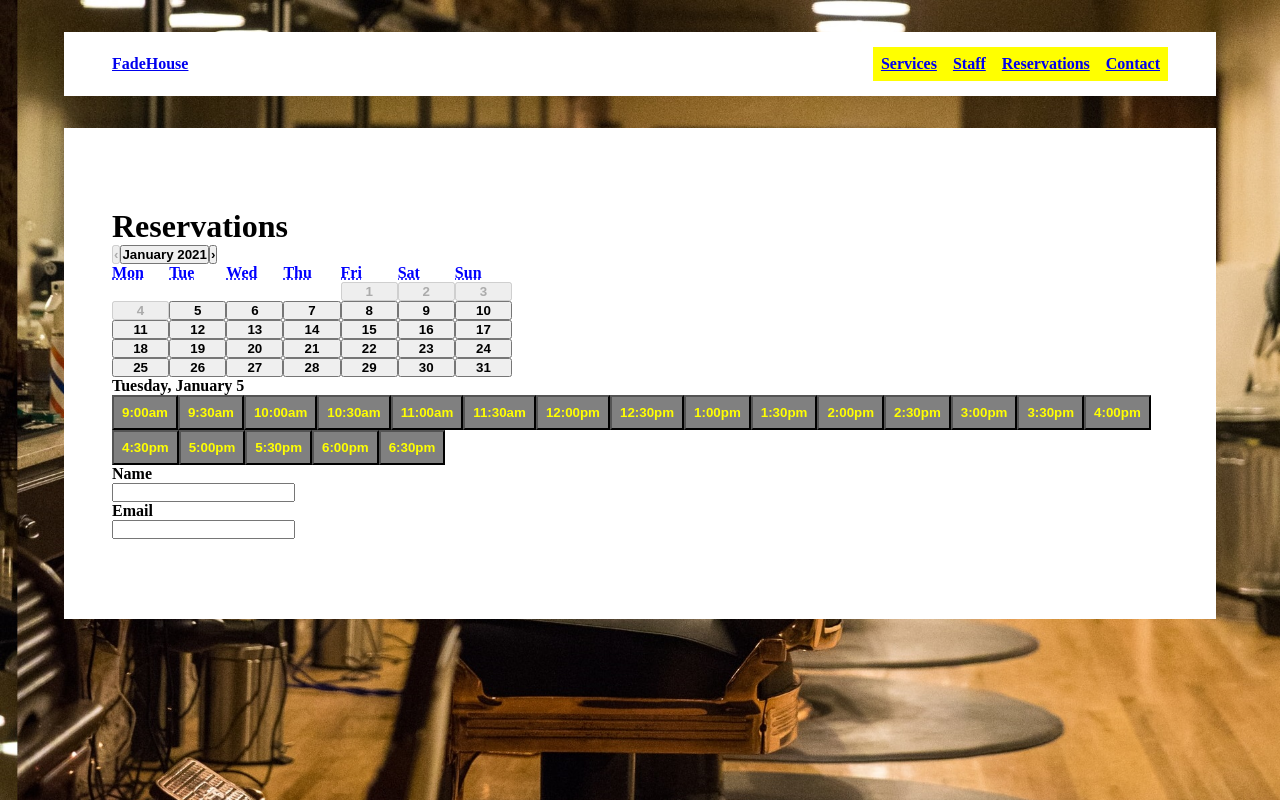
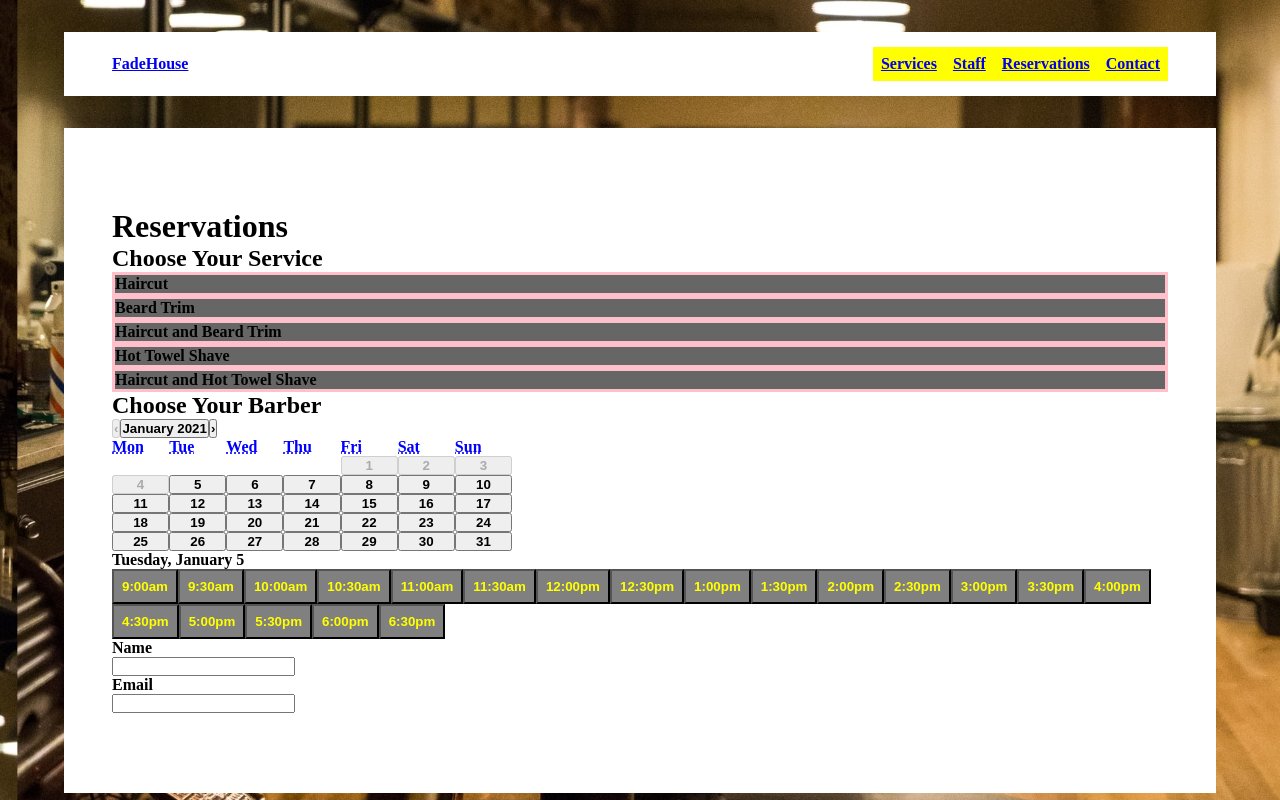
Before and after one commit to Ashikin8888ckinx2/RoycePdev, a React (Create React App) app: page /reservations in a window 1280 px wide. Built offline with nearby package versions, Linux system fonts and the light colour scheme.

Commit message:
services done starting barber

```diff
--- a/src/App.js
+++ b/src/App.js
@@ -1,5 +1,5 @@
 import React from 'react'
-import { Services } from './components/Services'
+import { Services } from './components/services/Services'
 import { Staff } from './components/Staff'
 import { Home } from './components/Home'
 import { Contact } from './components/Contact'
--- a/src/components/Services.jsx
+++ /dev/null
@@ -1,55 +0,0 @@
-import React from 'react'
-import { Service } from './Service'
-import '../stylesheets/services.css'
-
-export const Services = () => {
-
-
-  const services = [
-    {
-      name: 'Haircut',
-      price: '$35',
-      description:
-        'All Haricuts are finished with a Hot Lather Neck Shave and a Hot Towel and Shoulder Massage',
-    },
-    {
-      name: 'Beard Trim',
-      price: '$35',
-      description:
-        'All Beard Trims are finished with 2 Hot Towels and a Hot Lather Neck Shave complete with a Cold Towel',
-    },
-    {
-      name: 'Haircut and Beard Trim',
-      price: '$65',
-      description:
-        'Haircut and Beard Trim with Hot Towels and a Shoulder Massage',
-    },
-    {
-      name: 'How Towel Shave',
-      price: '45',
-      description:
-        '3 Hot Towels and 1 Cold Towel Process. All shaves are performed just like the way they did back in the day!',
-    },
-    {
-      name: 'The Works',
-      price: '$75',
-      description: 'Haircut and Hot Towel Shave',
-    },
-  ]
-
-  return (
-    <div className='services-container'>
-      <h1>Services</h1>
-      <div className="service-card-container">
-      {services.map((service) => (
-        <Service
-          key={service.name}
-          name={service.name}
-          price={service.price}
-          description={service.description}
-        />
-      ))}
-      </div>
-    </div>
-  )
-}
--- a/src/components/reservations/ResPageOne.jsx
+++ b/src/components/reservations/ResPageOne.jsx
@@ -1,10 +1,9 @@
 import { useState, useRef, useEffect } from 'react'
 import Calendar from 'react-calendar'
+import { servicesArray } from '../services/servicesArray'
 import '../../stylesheets/reservations.css'
 
 export const ResPageOne = () => {
-
-
   const weekday = new Array(7)
   weekday[0] = 'Sunday'
   weekday[1] = 'Monday'
@@ -55,6 +54,7 @@ export const ResPageOne = () => {
   const [apptTime, setApptTime] = useState()
   const [name, setName] = useState()
   const [email, setEmail] = useState()
+  const [service, setService] = useState()
 
   const selectedDay = weekday[String(date.getDay())]
   const selectedMonth = month[String(date.getMonth())]
@@ -66,11 +66,13 @@ export const ResPageOne = () => {
 
   return (
     <div>
+      <h2>Choose Your Service </h2>
+      {servicesArray.map((e) => (
+        <div onClick={() => setService(e.name)}  className='reservation-service'>{e.name}</div>
+      ))}
+      <div>{service}</div>
 
-
-
-
-
+      <h2>Choose Your Barber</h2>
 
       <Calendar
         className='calendar'
@@ -81,7 +83,10 @@ export const ResPageOne = () => {
         showNeighboringMonth={false}
         minDate={new Date()}
       />
-      <div> {selectedDay +"," + ' ' + selectedMonth + ' ' + selectedDate} </div>
+      <div>
+        {' '}
+        {selectedDay + ',' + ' ' + selectedMonth + ' ' + selectedDate}{' '}
+      </div>
 
       {times.map((time) => (
         <button
@@ -95,12 +100,12 @@ export const ResPageOne = () => {
       <div className='time-button-container'></div>
       <div>{apptTime}</div>
       <div>Name</div>
-      <input onChange={e => setName(e.target.value) } type="text"></input>
-       <div>{name}</div>
+      <input onChange={(e) => setName(e.target.value)} type='text'></input>
+      <div>{name}</div>
 
       <div>Email</div>
-      <input type="email" onChange={e => setEmail(e.target.value)}></input>
-        <div>{email}</div>
+      <input type='email' onChange={(e) => setEmail(e.target.value)}></input>
+      <div>{email}</div>
     </div>
   )
 }
--- /dev/null
+++ b/src/components/services/Services.jsx
@@ -0,0 +1,56 @@
+import React from 'react'
+import { Service } from './Service'
+import '../../stylesheets/services.css'
+import { servicesArray } from "./servicesArray"
+
+export const Services = () => {
+
+
+  // const services = [
+  //   {
+  //     name: 'Haircut',
+  //     price: '$35',
+  //     description:
+  //       'All Haricuts are finished with a Hot Lather Neck Shave and a Hot Towel and Shoulder Massage',
+  //   },
+  //   {
+  //     name: 'Beard Trim',
+  //     price: '$35',
+  //     description:
+  //       'All Beard Trims are finished with 2 Hot Towels and a Hot Lather Neck Shave complete with a Cold Towel',
+  //   },
+  //   {
+  //     name: 'Haircut and Beard Trim',
+  //     price: '$65',
+  //     description:
+  //       'Haircut and Beard Trim with Hot Towels and a Shoulder Massage',
+  //   },
+  //   {
+  //     name: 'Hot Towel Shave',
+  //     price: '45',
+  //     description:
+  //       '3 Hot Towels and 1 Cold Towel Process. All shaves are performed just like the way they did back in the day!',
+  //   },
+  //   {
+  //     name: 'The Works',
+  //     price: '$75',
+  //     description: 'Haircut and Hot Towel Shave',
+  //   },
+  // ]
+
+  return (
+    <div className='services-container'>
+      <h1>Services</h1>
+      <div className="service-card-container">
+      {servicesArray.map((service) => (
+        <Service
+          key={service.name}
+          name={service.name}
+          price={service.price}
+          description={service.description}
+        />
+      ))}
+      </div>
+    </div>
+  )
+}
--- /dev/null
+++ b/src/components/services/servicesArray.jsx
@@ -0,0 +1,31 @@
+ export const servicesArray = [
+  {
+    name: 'Haircut',
+    price: '$35',
+    description:
+      'All Haricuts are finished with a Hot Lather Neck Shave and a Hot Towel and Shoulder Massage',
+  },
+  {
+    name: 'Beard Trim',
+    price: '$35',
+    description:
+      'All Beard Trims are finished with 2 Hot Towels and a Hot Lather Neck Shave complete with a Cold Towel',
+  },
+  {
+    name: 'Haircut and Beard Trim',
+    price: '$65',
+    description:
+      'Haircut and Beard Trim with Hot Towels and a Shoulder Massage',
+  },
+  {
+    name: 'Hot Towel Shave',
+    price: '45',
+    description:
+      '3 Hot Towels and 1 Cold Towel Process. All shaves are performed just like the way they did back in the day!',
+  },
+  {
+    name: 'Haircut and Hot Towel Shave',
+    price: '$75',
+    description: 'All the benefits of the Haircut and Towel Shave',
+  },
+]
--- a/src/stylesheets/services.css
+++ b/src/stylesheets/services.css
@@ -63,4 +63,14 @@
   text-align: center;
   margin-top: 1rem;
 }
+
+.reservation-service {
+  background-color: #666;
+  border: 3px solid pink;
+  cursor: pointer;
+}
+
+.reservation-service:active {
+  border: 3px solid yellow;
+}
 /*# sourceMappingURL=services.css.map */
--- a/src/stylesheets/services.scss
+++ b/src/stylesheets/services.scss
@@ -39,3 +39,12 @@
     margin-top: 1rem;
   }
 }
+
+.reservation-service {
+  background-color: #666;
+  border: 3px solid pink;
+  cursor: pointer;
+}
+.reservation-service:active {
+  border: 3px solid yellow;
+}
--- a/src/stylesheets/staff.css
+++ b/src/stylesheets/staff.css
@@ -49,7 +49,7 @@
   height: 6rem;
   width: 6rem;
   border-radius: 50%;
-  background: green;
+  background: #666;
 }
 
 .staff-card h2 {
--- a/src/stylesheets/staff.scss
+++ b/src/stylesheets/staff.scss
@@ -32,7 +32,7 @@
     height: 6rem;
     width: 6rem;
     border-radius: 50%;
-    background: green;
+    background: #666;
   }
   h2 {
     margin-top: 1rem;
```
Also changed, not shown: src/components/services/Service.jsx (renamed from src/components/Service.jsx), 2 other files (tests, documents, lock files or other folders).
